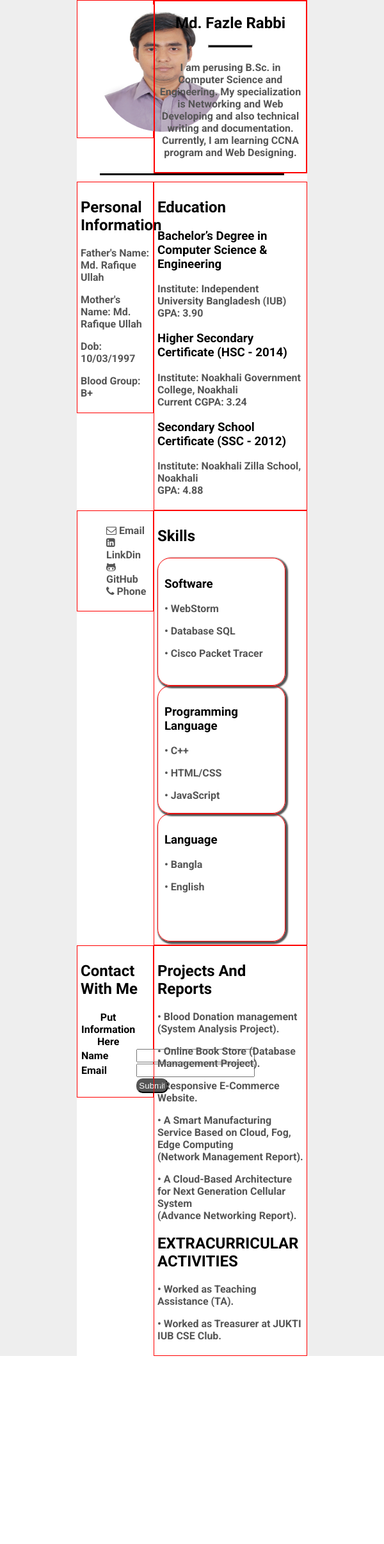
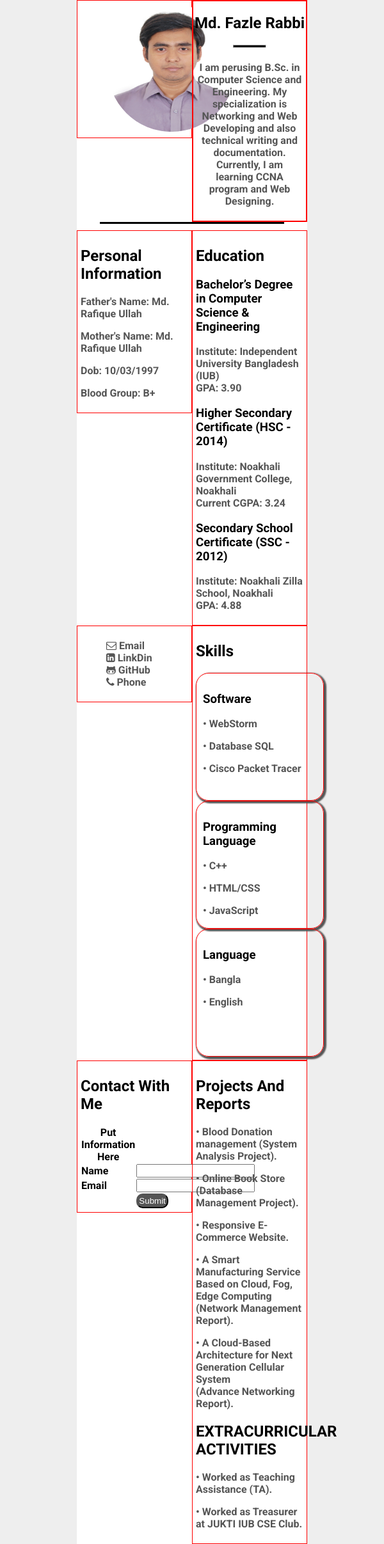
Before and after one commit to Frabbi727/ClassWork07-12-2020, a PHP site: page / in a window 600 px wide. Shown: the whole page at 64% size. Before the commit the page ends 2120 px from the top, so only its background shows below. Run offline with PHP 8.4, Linux system fonts and the light colour scheme.

Commit message:
RESPONSIVE WORK

```diff
--- a/classwork/index.html
+++ b/classwork/index.html
@@ -16,12 +16,12 @@
     <section>
         <div class="mainContainer">
             <div class="row">
-                <div class="col-4 " style="padding: 5px">
+                <div class="col-4 col-s12 col-m6 " style="padding: 5px">
                     <div class="container1">
                         <img src="images/R=71983.JPG" class="profileImageWork">
                     </div>
                 </div>
-                <div class="col-8 ">
+                <div class="col-8 col-s12 col-m6 ">
                     <div class="col-12 ">
                         <h1 class="nameTag">Md. Fazle Rabbi </h1>
                         <hr style="background: black; height: 5px" ; width="30%">
@@ -41,7 +41,7 @@
     <section>
         <div class="mainContainer">
             <div class="row">
-                <div class="col-4  " style="padding: 5px">
+                <div class="col-4 col-s12 col-m6  " style="padding: 5px">
                     <h2>Personal Information</h2>
                     <div class="hoverProperty">
                         <p>Father's Name: Md. Rafique Ullah</p>
@@ -51,7 +51,7 @@
                     </div>
 
                 </div>
-                <div class="col-8  " style="padding: 5px">
+                <div class="col-8 col-s12 col-m6  " style="padding: 5px">
                     <h1>Education</h1>
                     <div class="hoverProperty">
                         <h3>Bachelor’s Degree in Computer Science & Engineering</h3>
@@ -80,9 +80,9 @@
 
     <!--****************Contact Details Starts Here******************************-->
     <section>
-        <div class="mainContainer">
+        <div class="mainContainer ">
             <div class="row">
-                <div class="col-4 " style="padding: 5px">
+                <div class="col-4 col-s12 col-m6 " style="padding: 5px">
                     <!--                <h2>Contact Details</h2>-->
                     <!--                <div class="socialContactDetails hoverProperty">-->
                     <!--                    <p><i class="fa fa-envelope-o"      ></i>        <a href=""  class="aTag">1630075@iub.edu.bd</a></p>-->
@@ -96,12 +96,12 @@
                             <li class="mainLi"><a href="https://www.thedailystar.net/ "><i class="fa fa-envelope-o"      ></i>  Email</a></li>
                             <li class="mainLi"><a href="https://www.linkedin.com/in/md-fazle-rabbi-034a661b9/"><i class="fa fa-linkedin-square" ></i>  LinkDin</a></li>
                             <li class="mainLi"><a href="https://github.com/Frabbi727 "><i class="fa fa-github-alt"      ></i>  GitHub</a></li>
-                            <li class="mainLi"><a href="https://fontawesome.com/v4.7.0/icons/ "><i class="fa fa-phone"           ></i>  Phone</a></li>
+                            <li class="mainLi"><a href="https://fontawesome.com/v4.7.0/icons/git  "><i class="fa fa-phone"           ></i>  Phone</a></li>
                         </ul>
                     </nav>
 
                 </div>
-                <div class="col-8 " style="padding: 5px">
+                <div class="col-8 col-s12 col-m6 " style="padding: 5px">
                     <h1>Skills</h1>
 
                     <div class="col-4 hoverProperty boxStyle" style="height: 200px; width: 200px">
@@ -136,7 +136,7 @@
     <section>
         <div class="mainContainer">
             <div class="row">
-                <div class="col-4 " style="padding: 5px">
+                <div class="col-4 col-s12 col-m6 " style="padding: 5px">
                     <h1>Contact With Me</h1>
                     <table style="border-collapse: collapse">
                         <th>Put Information Here</th>
@@ -160,7 +160,7 @@
 
                 </div>
 
-                <div class="col-8 " style="padding: 5px">
+                <div class="col-8 col-s12 col-m6 " style="padding: 5px">
 
                     <h1>Projects And Reports</h1>
 
--- a/classwork/responsive.css
+++ b/classwork/responsive.css
@@ -89,3 +89,113 @@ body {
 .container {
     height: 400px
 }
+
+
+/* @media screen and (max-width: 500px) {
+    [class*='col-'] {
+        width: 100%;
+    }
+    .visibilityUltraSmall {
+        display: none;
+    }
+} */
+
+@media screen and (min-width: 500px) and (max-width: 600px) {
+    .col-s1 {
+        width: 8.33%
+    }
+    .col-s2 {
+        width: 16.66%
+    }
+    .col-s3 {
+        width: 25%
+    }
+    .col-s4 {
+        width: 33.33%
+    }
+    .col-s5 {
+        width: 41.66%
+    }
+    .col-s6 {
+        width: 50%
+    }
+    .col-s7 {
+        width: 58.33%
+    }
+    .col-s8 {
+        width: 66.66%
+    }
+    .col-s9 {
+        width: 75%
+    }
+    .col-s10 {
+        width: 83.33%
+    }
+    .col-s11 {
+        width: 91.66%
+    }
+    .col-s12 {
+        width: 100%
+    }
+    .test {
+        position: absolute;
+        top: 0px;
+        right: 0px;
+    }
+    .row {
+        position: relative;
+    }
+    .visibilityforSmall {
+        display: none;
+    }
+}
+
+@media screen and (min-width: 600px) and (max-width: 1000px) {
+    .col-m1 {
+        width: 8.33%
+    }
+    .col-m2 {
+        width: 16.66%
+    }
+    .col-m3 {
+        width: 25%
+    }
+    .col-m4 {
+        width: 33.33%
+    }
+    .col-m5 {
+        width: 41.66%
+    }
+    .col-m6 {
+        width: 50%
+    }
+    .col-m7 {
+        width: 58.33%
+    }
+    .col-m8 {
+        width: 66.66%
+    }
+    .col-m9 {
+        width: 75%
+    }
+    .col-m10 {
+        width: 83.33%
+    }
+    .col-m11 {
+        width: 91.66%
+    }
+    .col-m12 {
+        width: 100%
+    }
+    .test {
+        position: absolute;
+        top: 0px;
+        right: 0px;
+    }
+    .row {
+        position: relative;
+    }
+    .visibilityformediuam {
+        display: none;
+    }
+}
```
